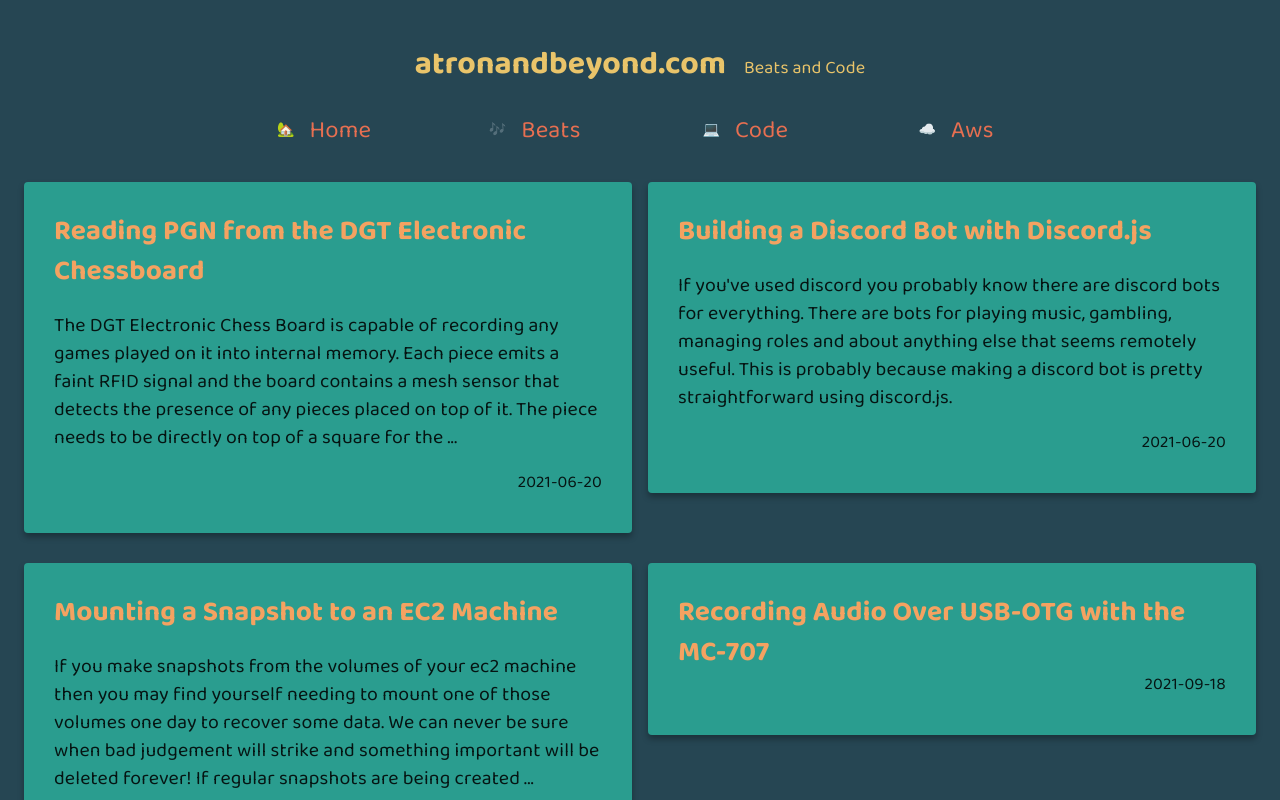
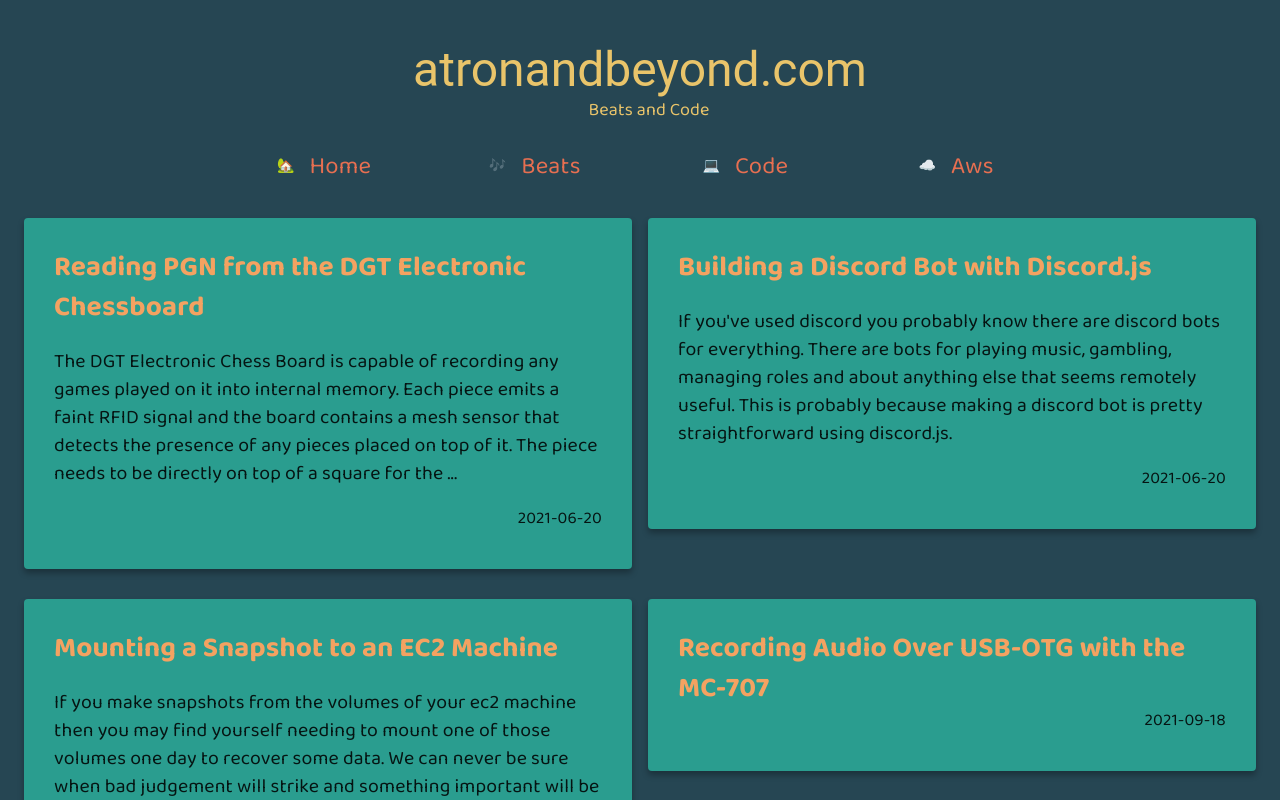
Before and after one commit to awayawm/atronandbeyond.com, a React app: page / in a window 1280 px wide. Shown: the top 800 px of the page. Built offline with nearby package versions, Linux system fonts and the light colour scheme; a web font is replaced by a local one.

Commit message:
add react-spring to header

```diff
--- a/package.json
+++ b/package.json
@@ -39,6 +39,7 @@
     "react": "^17.0.2",
     "react-dom": "^17.0.2",
     "react-helmet": "^6.1.0",
-    "react-router-dom": "^5.2.0"
+    "react-router-dom": "^5.2.0",
+    "react-spring": "^9.2.4"
   }
 }
--- a/src/Components/Header.js
+++ b/src/Components/Header.js
@@ -1,13 +1,21 @@
 import React from "react"
 import PropTypes from "prop-types"
 import "../css/Header.css"
+import {useSpring, animated, config} from "react-spring";
+import {Typography} from "@material-ui/core";
 
 let Header = (props) => {
-	return(
+    let headerProps = useSpring({
+        to: {opacity: 1},
+        from: {opacity: 0},
+        config: config.slow
+})
+    const AnimatedTypography = animated(Typography)
+    return (
         <>
             <header>
-					<h1>{props.header.title}</h1>
-					<div>{props.header.tagline}</div>
+                <AnimatedTypography variant="h3" style={headerProps}>{props.header.title}</AnimatedTypography>
+                <animated.div style={headerProps}>{props.header.tagline}</animated.div>
             </header>
         </>
     )
```
Also changed, not shown: 1 other file (tests, documents, lock files or other folders). Lines whose indentation alone changed are shown as unchanged.
